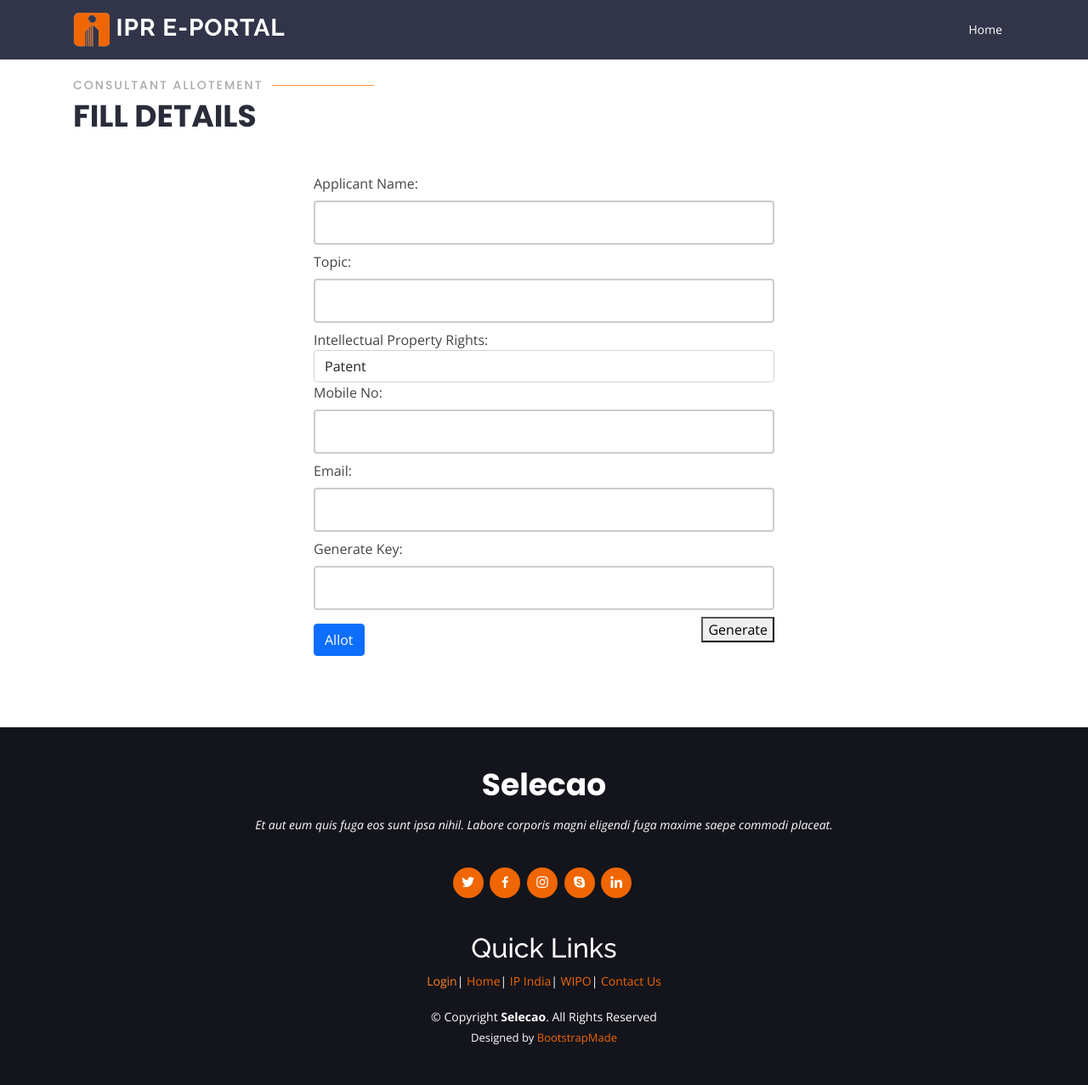
After one commit to sachin26240/EPortal, a PHP site: page /pro1.php in a window 1280 px wide. The commit adds this page. Shown: the whole page at 85% size. Run offline with PHP 8.4, Linux system fonts and the light colour scheme.

Commit message:
consultant allotment half done

```diff
--- a/assets/css/loginstyle.css
+++ b/assets/css/loginstyle.css
@@ -10,14 +10,7 @@ input[type=password] {
 }
 
 /* set a style for all buttons*/
-button {
-    background-color: green;
-    color: white;
-    padding: 14px 20px;
-    margin: 8px 0;
-    cursor: pointer;
-    width: 100%;
-}
+
 
 /*set styles for the cancel button*/
 .cancelbtn {
--- a/footer.php
+++ b/footer.php
@@ -17,7 +17,6 @@ if (isset($_POST["admin"])) {
 
     if ($count == 1) {
         $_SESSION['myusername'] = $myusername;
-        $_SESSION['login_user'] = $myusername;
         echo "<script>window.location.href = 'basic.php';</script>";
     } else {
         echo "<script>alert('Invalid Username or Password')</script>";
@@ -31,7 +30,7 @@ if (isset($_POST["consultant"])) {
     $myusername = mysqli_real_escape_string($db, $_POST['email']);
     $mypassword = mysqli_real_escape_string($db, $_POST['password']);
 
-    $sql = "SELECT adminID FROM admin WHERE username='$myusername' and password = '$mypassword'";
+    $sql = "SELECT consultID FROM consultant WHERE username='$myusername' and password = '$mypassword'";
     $result = mysqli_query($db, $sql);
     // $row = mysqli_fetch_array($result, MYSQLI_ASSOC);
     // $active = $row['active'];
@@ -41,15 +40,15 @@ if (isset($_POST["consultant"])) {
     // If result matched $myusername and $mypassword, table row must be 1 row
 
     if ($count == 1) {
-        $_SESSION['myusername'] = $myusername;
-        $_SESSION['login_user'] = $myusername;
-        echo "<script>window.location.href = 'basic.php';</script>";
+        $_SESSION['username'] = $myusername;
+        echo "<script>window.location.href = 'pro.php';</script>";
     } else {
         echo "<script>alert('Invalid Username or Password')</script>";
     }
     mysqli_close($db);
 }
 ?>
+<link href="assets/css/loginstyle.css" rel="stylesheet">
 <footer id="footer">
     <div class="container">
         <h3>Selecao</h3>
@@ -105,3 +104,12 @@ if (isset($_POST["consultant"])) {
         </div>
     </div>
 </footer><!-- End Footer -->
+<script>
+    var modal = document.getElementById('id01');
+
+    window.onclick = function(event) {
+        if (event.target == modal) {
+            modal.style.display = "none";
+        }
+    }
+</script>
--- /dev/null
+++ b/pro1.php
@@ -0,0 +1,158 @@
+<!DOCTYPE html>
+<html lang="en">
+
+<head>
+    <meta charset="utf-8">
+    <meta content="width=device-width, initial-scale=1.0" name="viewport">
+
+    <title>IPR E-PORTAL</title>
+    <meta content="" name="description">
+    <meta content="" name="keywords">
+
+    <!-- Favicons -->
+    <link href="assets/img/favicon1.png" rel="icon">
+    <link href="assets/img/apple-touch-icon.png" rel="apple-touch-icon">
+
+    <!-- Google Fonts -->
+    <link href="https://fonts.googleapis.com/css?family=Open+Sans:300,300i,400,400i,600,600i,700,700i|Raleway:300,300i,400,400i,500,500i,600,600i,700,700i|Poppins:300,300i,400,400i,500,500i,600,600i,700,700i" rel="stylesheet">
+
+    <!-- Vendor CSS Files -->
+    <link href="assets/vendor/animate.css/animate.min.css" rel="stylesheet">
+    <link href="assets/vendor/aos/aos.css" rel="stylesheet">
+    <link href="assets/vendor/bootstrap/css/bootstrap.min.css" rel="stylesheet">
+    <link href="assets/vendor/bootstrap-icons/bootstrap-icons.css" rel="stylesheet">
+    <link href="assets/vendor/boxicons/css/boxicons.min.css" rel="stylesheet">
+    <link href="assets/vendor/glightbox/css/glightbox.min.css" rel="stylesheet">
+    <link href="assets/vendor/remixicon/remixicon.css" rel="stylesheet">
+    <link href="assets/vendor/swiper/swiper-bundle.min.css" rel="stylesheet">
+
+    <!-- Template Main CSS File -->
+    <link href="assets/css/style.css" rel="stylesheet">
+
+    <!-- =======================================================
+  * Template Name: Selecao - v4.5.0
+  * Template URL: https://bootstrapmade.com/selecao-bootstrap-template/
+  * Author: BootstrapMade.com
+  * License: https://bootstrapmade.com/license/
+  ======================================================== -->
+    <?php
+    require_once "config.php";
+    session_start();
+    // echo $_SESSION["email"];
+    ?>
+</head>
+
+<body class="page">
+
+    <header id="header" class="fixed-top d-flex align-items-center  header-transparent " style="background: #323549;">
+        <div class="container d-flex align-items-center justify-content-between">
+
+            <div class="logo">
+                <h1><a href="index.php"><img src="assets/img/favicon1.png" alt="" class="img-fluid"></a><a href="index.php"> IPR E-PORTAL</a></h1>
+                <!-- Uncomment below if you prefer to use an image logo -->
+            </div>
+
+            <nav id="navbar" class="navbar">
+                <ul>
+                    <li><a class="nav-link scrollto" href="index.php">Home</a></li>
+                </ul>
+                <i class="bi bi-list mobile-nav-toggle"></i>
+            </nav><!-- .navbar -->
+
+        </div>
+    </header><!-- End Header -->
+    <section id="form" class="about">
+        <div class="container">
+
+            <div class="section-title" data-aos="zoom-out">
+                <h2>Consultant Allotement</h2>
+                <p>Fill Details</p>
+            </div>
+
+            <div class="row content" data-aos="fade-up">
+                <div class="offset-md-3 col-md-6 mt-125">
+
+                    <form method="post">
+
+                        <div class="form-group">
+                            <label for="name">Applicant Name:</label>
+                            <input type="text" class="form-control" id="name" name="name">
+                            <label for="topic">Topic:</label>
+                            <input type="text" class="form-control" id="topic" name="topic">
+                            <label for="ipr">Intellectual Property Rights:</label>
+                            <select id='ipr' name='ipr' class="form-control">
+                                <option value="Patent">Patent</option>
+                                <option value="Copyright">Copyright</option>
+                                <option value="Trademark">Trademark</option>
+                                <option value="SICLD">SICLD</option>
+                            </select>
+                            <label for="mobile">Mobile No:</label>
+                            <input type="text" class="form-control" id="mobile" name="mobile">
+                            <label for="email">Email:</label>
+                            <input type="text" class="form-control" id="email" name="email">
+                            <label for="key">Generate Key:</label>
+                            <input type="text" class="form-control" id="key" name="key">
+                            <button type="button" style="float: right;" onclick="random()">Generate</button><br>
+                            <input class="btn btn-primary my-2 align-center " type="submit" value="Allot" name="allotement">
+                        </div>
+                    </form>
+                    <?php
+                    if (isset($_POST["allotement"])) {
+                        $name = mysqli_real_escape_string($db, $_POST['name']);
+                        $topic = mysqli_real_escape_string($db, $_POST['topic']);
+                        $ipr = mysqli_real_escape_string($db, $_POST['ipr']);
+                        $mobile = mysqli_real_escape_string($db, $_POST['mobile']);
+                        $email = mysqli_real_escape_string($db, $_POST['email']);
+                        $key = mysqli_real_escape_string($db, $_POST['key']);
+
+                        $sql = "SELECT consultID FROM consultant";
+                        $result = mysqli_query($db, $sql);
+
+                        $count = mysqli_num_rows($result);
+                        $random = rand(1, $count);
+
+                        $sql1 = "INSERT INTO allotement (ID, name,topic,ipr,mobile,email,accessKey,counsultID) VALUES (NULL, '$name', '$topic', '$ipr', '$mobile', '$email', '$key', '$random')";
+                        $result1 = mysqli_query($db, $sql1) or die(mysqli_error($db));
+                        // $result = mysqli_query($db, $sql);
+                        if (mysqli_affected_rows($db) > 0) {
+                            $sql2 = "SELECT name FROM `consultant` WHERE `consultID`='$random'";
+                            $query = mysqli_query($db, $sql2)  or die(mysqli_error($db));
+                            $row = mysqli_fetch_row($query);
+
+                            $cosultname = $row[0];
+                            echo "<script>alert('Congratulation Consultant Alloted Name:" . $cosultname . " Remember the key to verify')</script>";
+                        } else {
+                            echo "<script>alert('not inserted')</script>";
+                        }
+                    }
+                    mysqli_close($db);
+                    ?>
+                </div>
+            </div>
+
+        </div>
+    </section>
+    <?php include("footer.php"); ?>
+
+    <a href="#" class="back-to-top d-flex align-items-center justify-content-center"><i class="bi bi-arrow-up-short"></i></a>
+
+    <!-- Vendor JS Files -->
+    <script src="assets/vendor/aos/aos.js"></script>
+    <script src="assets/vendor/bootstrap/js/bootstrap.bundle.min.js"></script>
+    <script src="assets/vendor/glightbox/js/glightbox.min.js"></script>
+    <script src="assets/vendor/isotope-layout/isotope.pkgd.min.js"></script>
+    <script src="assets/vendor/php-email-form/validate.js"></script>
+    <script src="assets/vendor/swiper/swiper-bundle.min.js"></script>
+
+    <!-- Template Main JS File -->
+    <script src="assets/js/main.js"></script>
+    <script>
+        function random() {
+            const result = Math.random().toString(36).substring(2, 9);
+            console.log(result);
+            document.getElementById('key').value = result;
+        }
+    </script>
+</body>
+
+</html>
--- a/session.php
+++ b/session.php
@@ -11,6 +11,6 @@ $row = mysqli_fetch_array($ses_sql, MYSQLI_ASSOC);
 $login_session = $row['Email'];
 
 if (!isset($_SESSION['login_user'])) {
-   header("location:login.php");
+   header("location:index.php");
    die();
 }
```
Also changed, not shown: basic.php (+7 -23 lines), consultant.php (added, +81 -0 lines), efiling.php (+6 -23 lines), index.php (+0 -9 lines), pro.php (+7 -23 lines), thankyou.php (+6 -23 lines).
